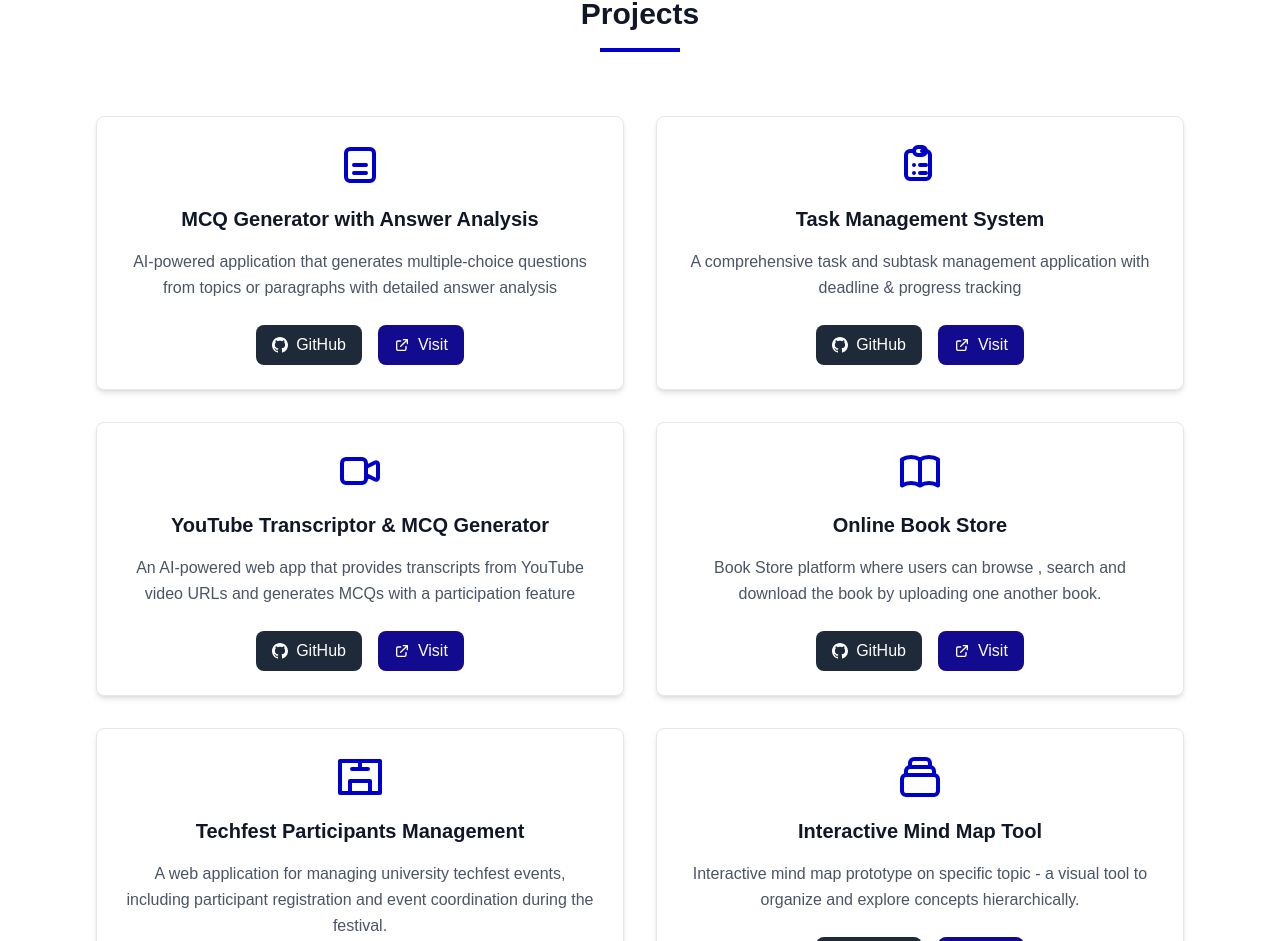
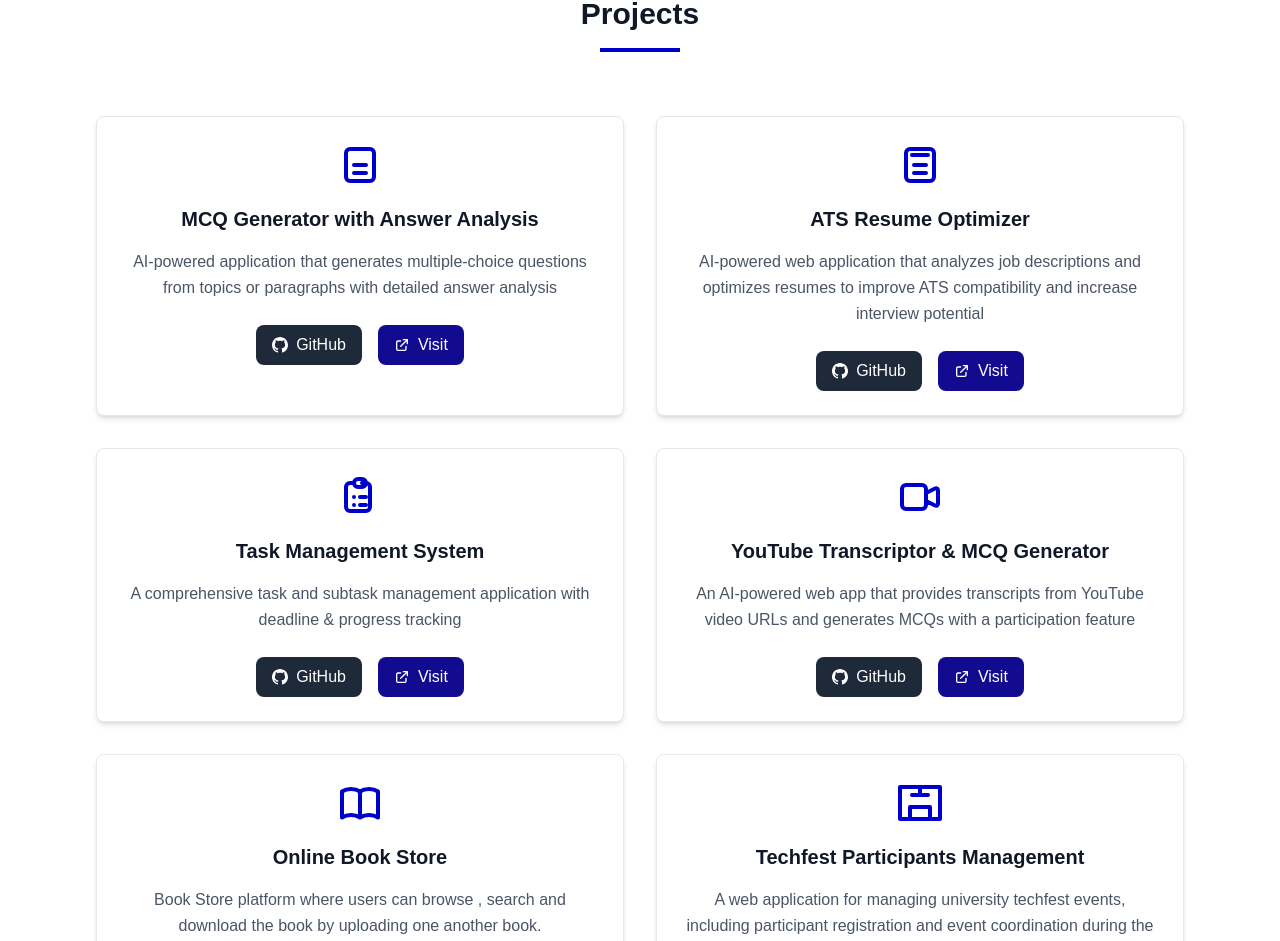
Before and after one commit to ChandaniSahu/NewPortfolio, a Next.js app: page / in a window 1280 px wide. Shown: the part 2693-3634 px from the top of the page. Built offline with nearby package versions, Linux system fonts and the light colour scheme.

Commit message:
Add ATS Resume Optimizer project entry

```diff
--- a/app/page.tsx
+++ b/app/page.tsx
@@ -130,6 +130,27 @@ export default function Portfolio() {
   ),
   githubLink: "https://github.com/Chanakya-Das-Sahu/Paragraph-MCQ-Generator---AI--",
   visitLink: "https://chandani-mcq-generator.netlify.app/"
+},
+    {
+  title: "ATS Resume Optimizer",
+  description: "AI-powered web application that analyzes job descriptions and optimizes resumes to improve ATS compatibility and increase interview potential",
+  icon: (
+    <svg
+      className="w-12 h-12 text-[#0000CD]"
+      fill="none"
+      stroke="currentColor"
+      viewBox="0 0 24 24"
+    >
+      <path
+        strokeLinecap="round"
+        strokeLinejoin="round"
+        strokeWidth={2}
+        d="M9 12h6m-6 4h6M8 7h8M7 4h10a2 2 0 012 2v12a2 2 0 01-2 2H7a2 2 0 01-2-2V6a2 2 0 012-2z"
+      />
+    </svg>
+  ),
+  githubLink: "https://github.com/Chanakya-Das-Sahu/groq-resume",
+  visitLink: "https://get-optimized-resume.netlify.app/"
 },
     {
       title: "Task Management System",
```
